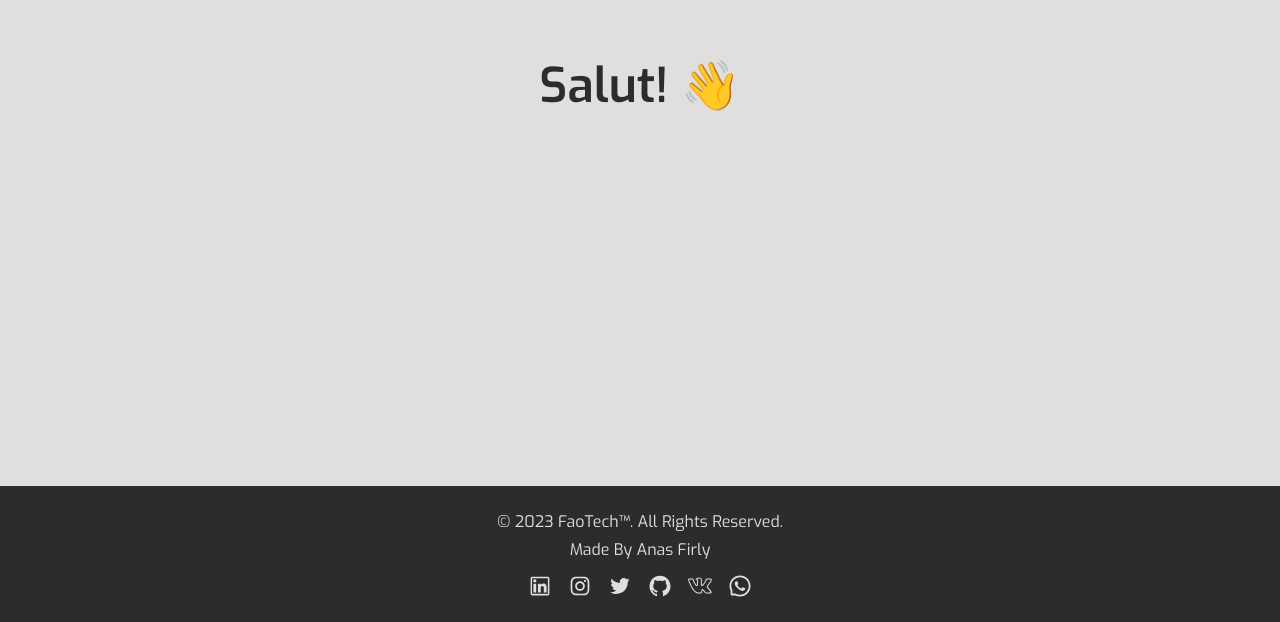
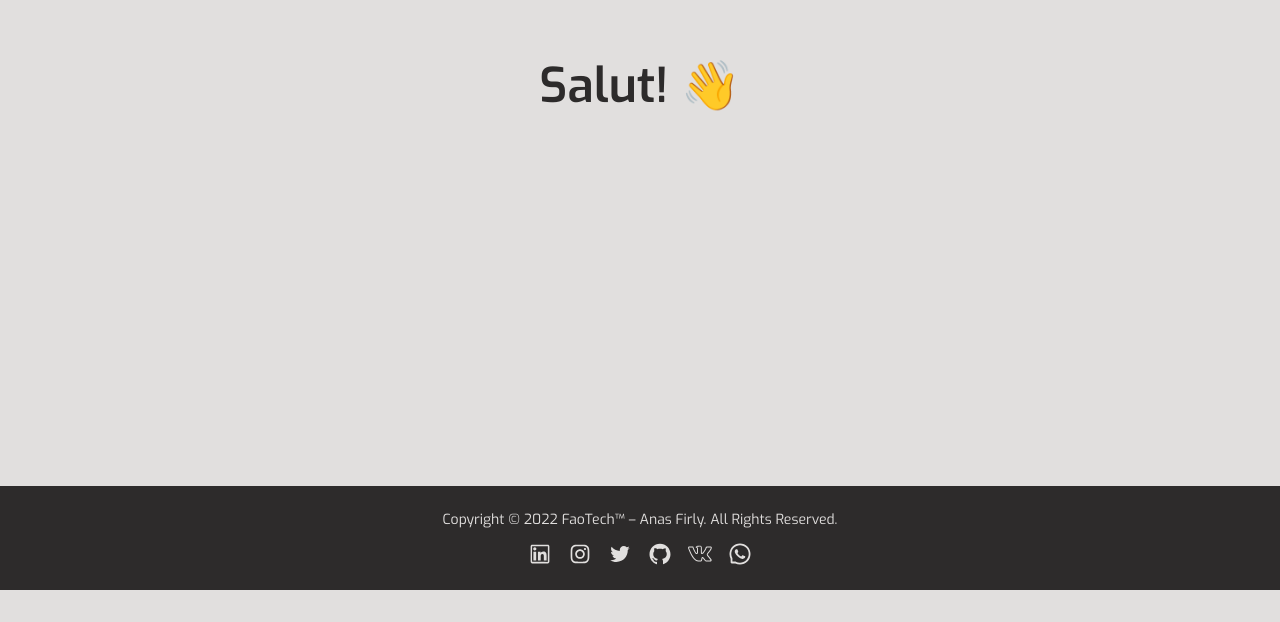
Before and after one commit to anasfirly20/portfolio, a React (Vite) app: page /#/ in a window 1280 px wide. Shown: the part 394-1016 px from the top of the page. After the commit the page ends 984 px from the top, so only its background shows below. Built offline with nearby package versions, Linux system fonts and the light colour scheme.

Commit message:
map footer icons

```diff
--- a/src/components/Footer.jsx
+++ b/src/components/Footer.jsx
@@ -5,35 +5,49 @@ import {
   AiOutlineWhatsApp,
   AiOutlineGithub,
 } from "react-icons/ai";
+import { SlSocialVkontakte } from "react-icons/sl";
 
-import { SlSocialVkontakte } from "react-icons/sl";
+// Footer icons
+const iconsFooter = [
+  {
+    icon: <AiOutlineLinkedin />,
+    href: "https://www.linkedin.com/in/anasfirly20/",
+  },
+  {
+    icon: <AiOutlineInstagram />,
+    href: "https://www.instagram.com/anasfirly_/",
+  },
+  {
+    icon: <AiOutlineTwitter />,
+    href: "https://twitter.com/anasfirly_",
+  },
+  {
+    icon: <AiOutlineGithub />,
+    href: "https://github.com/anasfirly20",
+  },
+  {
+    icon: <SlSocialVkontakte />,
+    href: "https://vk.com/anasfirly20",
+  },
+  {
+    icon: <AiOutlineWhatsApp />,
+    href: "https://wa.me/79625556174",
+  },
+];
 
 const Footer = () => {
   return (
     <footer className="bg-[#2D2B2B] font-exo text-[#e1dfde] text-center p-6 space-y-3">
-      <div className="text-md space-y-1">
-        <p className>© 2023 FaoTech™. All Rights Reserved.</p>
-        <p className="">Made By Anas Firly</p>
+      <div className="text-sm md:flex justify-center gap-1">
+        <p className>Copyright © 2022 FaoTech™ – Anas Firly.</p>
+        <p className="">All Rights Reserved.</p>
       </div>
       <div className="flex justify-center gap-4 text-2xl">
-        <a href="https://www.linkedin.com/in/anasfirly20/" target="break">
-          <AiOutlineLinkedin />
-        </a>
-        <a href="https://www.instagram.com/anasfirly_/" target="break">
-          <AiOutlineInstagram />
-        </a>
-        <a href="https://twitter.com/anasfirly_" target="break">
-          <AiOutlineTwitter />
-        </a>
-        <a href="https://github.com/anasfirly20" target="break">
-          <AiOutlineGithub />
-        </a>
-        <a href="https://vk.com/anasfirly20" target="break">
-          <SlSocialVkontakte />
-        </a>
-        <a href="https://wa.me/79625556174" target="break">
-          <AiOutlineWhatsApp />
-        </a>
+        {iconsFooter.map(({ icon, href }) => (
+          <a href={href} target="break">
+            {icon}
+          </a>
+        ))}
       </div>
     </footer>
   );
```
